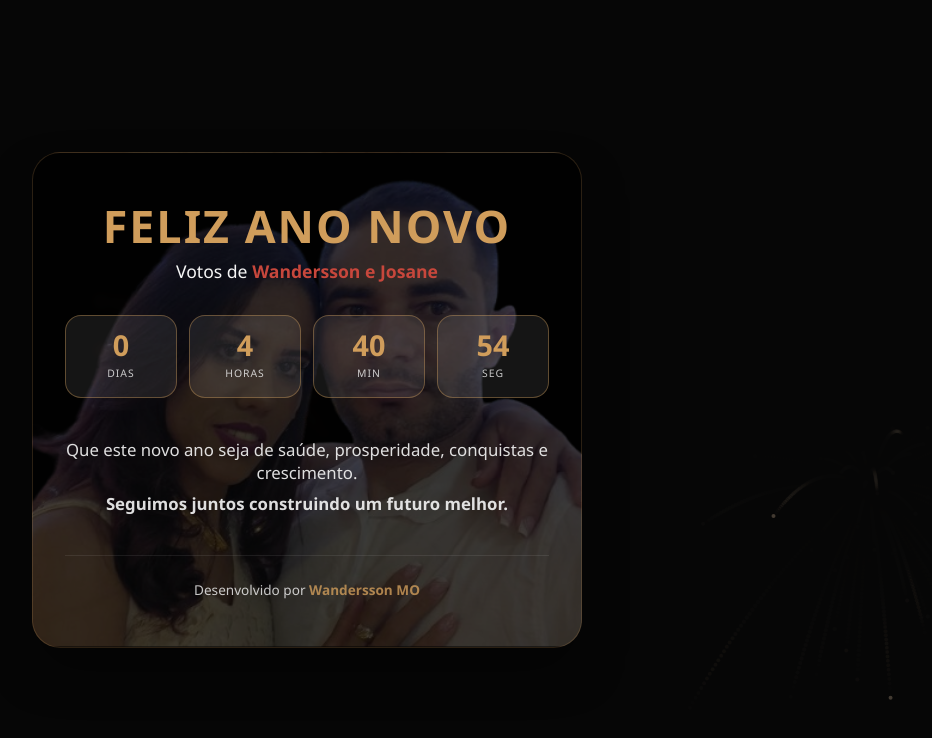
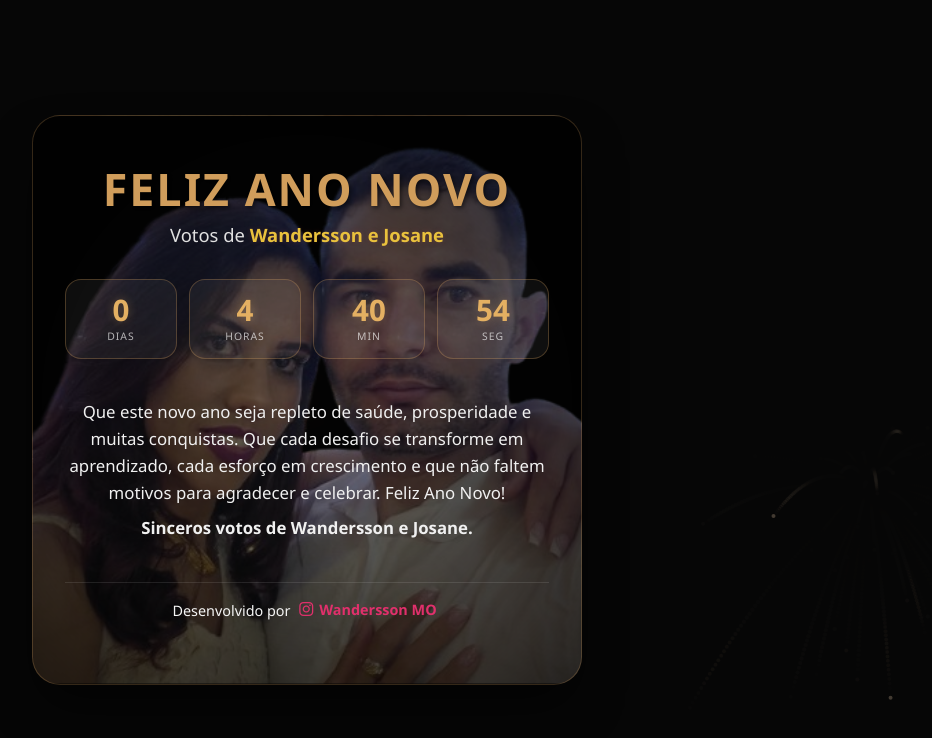
Before and after one commit to wanderssonmo/Wandersson-e-Josane, a plain HTML site: page index.html in a window 1280 px wide. Shown: the whole page, without its empty margins (333-1265 px from the left). Drawn offline with Linux system fonts and the light colour scheme.

Commit message:
Atualização

```diff
--- a/index.html
+++ b/index.html
@@ -4,6 +4,7 @@
     <meta charset="UTF-8">
     <meta name="viewport" content="width=device-width, initial-scale=1.0">
     <title>Feliz Ano Novo | Nova Terra</title>
+    <link rel="stylesheet" href="https://cdnjs.cloudflare.com/ajax/libs/font-awesome/6.5.1/css/all.min.css">
     <link rel="stylesheet" href="style.css">
 </head>
 <body>
@@ -27,12 +28,17 @@
             </section>
 
             <section class="card-message">
-                <p>Que este novo ano seja de saúde, prosperidade, conquistas e crescimento.</p>
-                <p class="highlight">Seguimos juntos construindo um futuro melhor.</p>
+                <p>Que este novo ano seja repleto de saúde, prosperidade e muitas conquistas. Que cada desafio se transforme em aprendizado, cada esforço em crescimento e que não faltem motivos para agradecer e celebrar. Feliz Ano Novo!</p>
+                <p class="highlight">Sinceros votos de Wandersson e Josane.</p>
             </section>
 
             <footer class="card-footer">
-                <p>Desenvolvido por <a href="https://www.instagram.com/wandersson.mo" target="_blank" rel="noopener">Wandersson MO</a></p>
+                <p>
+                    Desenvolvido por
+                    <a href="https://www.instagram.com/wandersson.mo" target="_blank" rel="noopener" class="instagram-link">
+                        <i class="fa-brands fa-instagram"></i> Wandersson MO
+                    </a>
+                </p>
             </footer>
 
         </article>
--- a/style.css
+++ b/style.css
@@ -1,10 +1,11 @@
 :root {
     --bg-dark: #0b0b0b;
     --gold: #d09d5b;
+    --gold-bright: #e4b062; /* Dourado mais vivo para números */
     --gold-glow: rgba(208, 157, 91, 0.4);
-    --red-soft: #c7473c;
+    --red-soft: #c7473c; /* Vermelho ajustado para melhor contraste */
     --text-light: #f5f5f5;
-    --glass-overlay: rgba(0, 0, 0, 0.7);
+    --glass-overlay: rgba(0, 0, 0, 0.75); /* Escureci um pouco mais para ler melhor o texto */
 }
 
 /* Reset básico */
@@ -22,10 +23,10 @@ body {
     display: flex;
     align-items: center;
     justify-content: center;
-    overflow: hidden; /* Evita scroll por causa dos fogos */
+    overflow: hidden;
 }
 
-/* Canvas ao fundo */
+/* Canvas ao fundo - Mantive em z-index 1 para não cobrir o texto */
 #fireworks {
     position: fixed;
     top: 0;
@@ -46,7 +47,8 @@ body {
 }
 
 .card {
-    background: linear-gradient(var(--glass-overlay), var(--glass-overlay)), url('foto.png');
+    /* Melhoria no gradiente: escurece o centro para destacar o texto */
+    background: radial-gradient(circle, rgba(0,0,0,0.4) 0%, rgba(0,0,0,0.8) 100%), url('foto.png');
     background-size: cover;
     background-position: center;
 
@@ -54,11 +56,11 @@ body {
     max-width: 550px;
     padding: 3rem 2rem;
     border-radius: 28px;
-    border: 1px solid rgba(208, 157, 91, 0.2);
-    box-shadow: 0 25px 50px -12px rgba(0, 0, 0, 0.5);
+    border: 1px solid rgba(208, 157, 91, 0.25);
+    box-shadow: 0 25px 50px -12px rgba(0, 0, 0, 0.7);
 
     text-align: center;
-    backdrop-filter: blur(4px); /* Suaviza o fundo para leitura */
+    backdrop-filter: blur(6px); /* Aumentei o blur para separar a foto do texto */
 }
 
 /* Cabeçalho */
@@ -75,16 +77,21 @@ body {
     letter-spacing: 2px;
     margin-bottom: 0.5rem;
     line-height: 1.1;
+    /* Sombra leve para garantir leitura sobre qualquer cor da foto */
+    text-shadow: 2px 2px 4px rgba(0,0,0,0.5);
 }
 
 .sub-title {
-    font-size: 1.1rem;
+    font-size: 1.15rem;
     margin-bottom: 2rem;
+    color: #e0e0e0;
 }
 
 .sub-title strong {
-    color: var(--red-soft);
-    font-weight: 600;
+    color: rgb(233, 193, 61);
+    font-weight: 700;
+    /* Pequeno brilho para o vermelho não "sumir" no escuro */
+    text-shadow: 0 0 5px rgba(199, 71, 60, 0.2);
 }
 
 /* Contador */
@@ -96,69 +103,108 @@ body {
 }
 
 .time {
-    background: rgba(255, 255, 255, 0.08);
-    border: 1px solid var(--gold-glow);
+    background: rgba(255, 255, 255, 0.05);
+    border: 1px solid rgba(208, 157, 91, 0.3);
     padding: 15px 5px;
     border-radius: 16px;
-    transition: transform 0.3s ease;
+    transition: all 0.3s ease;
 }
 
 .time:hover {
     transform: translateY(-5px);
-    background: rgba(208, 157, 91, 0.15);
+    background: rgba(208, 157, 91, 0.12);
+    border-color: var(--gold);
 }
 
 .time span {
     display: block;
-    font-size: 1.8rem;
+    font-size: 1.85rem;
     font-weight: 800;
-    color: var(--gold);
+    color: var(--gold-bright); /* Usei o dourado mais vivo aqui */
     line-height: 1;
+    text-shadow: 0 0 10px rgba(228, 176, 98, 0.3);
 }
 
 .time small {
     font-size: 0.65rem;
     text-transform: uppercase;
     letter-spacing: 1px;
-    opacity: 0.8;
+    color: var(--text-light);
+    opacity: 0.7;
+    margin-top: 5px;
+    display: block;
 }
 
 /* Mensagem */
 .card-message {
     margin-bottom: 2.5rem;
+    line-height: 1.6; /* Melhor espaçamento para leitura */
 }
 
 .card-message p {
     font-size: 1.05rem;
     margin-bottom: 8px;
-    opacity: 0.9;
+    color: #f0f0f0;
 }
 
 .highlight {
     font-weight: 600;
-    color: var(--text-light);
+    color: var(--gold); /* Troquei para dourado para fechar a harmonia */
 }
 
 /* Rodapé */
 .card-footer {
     padding-top: 1.5rem;
     border-top: 1px solid rgba(255, 255, 255, 0.1);
-    font-size: 0.85rem;
-    opacity: 0.8;
+    font-size: 2.65rem;
 }
 
 .card-footer a {
-    color: var(--gold);
+    color: #E1306C;
     text-decoration: none;
     font-weight: bold;
-    transition: color 0.3s;
+    transition: all 0.3s;
+    padding: 2px 5px;
 }
 
 .card-footer a:hover {
-    color: var(--text-light);
+    color: #fff;
+    background: rgba(208, 157, 91, 0.2);
+    border-radius: 4px;
 }
 
-/* Ajustes para telas muito pequenas */
+.card-footer {
+    text-align: center;
+    padding: 15px;
+    font-size: 0.9rem;
+}
+
+.instagram-link {
+    color: #E1306C;
+    text-decoration: none;
+    font-weight: 500;
+    display: inline-flex;
+    align-items: center;
+    gap: 6px;
+}
+
+.instagram-link:hover {
+    text-decoration: underline;
+    opacity: 0.9;
+}
+
+.instagram-link i {
+    font-size: 1rem;
+}
+
+
+/* Ajustes para celulares */
+@media (max-width: 450px) {
+    .card { padding: 2rem 1.5rem; }
+    .countdown-grid { gap: 8px; }
+    .time span { font-size: 1.5rem; }
+}
+
 @media (max-width: 400px) {
     .countdown-grid {
         grid-template-columns: repeat(2, 1fr);
```
